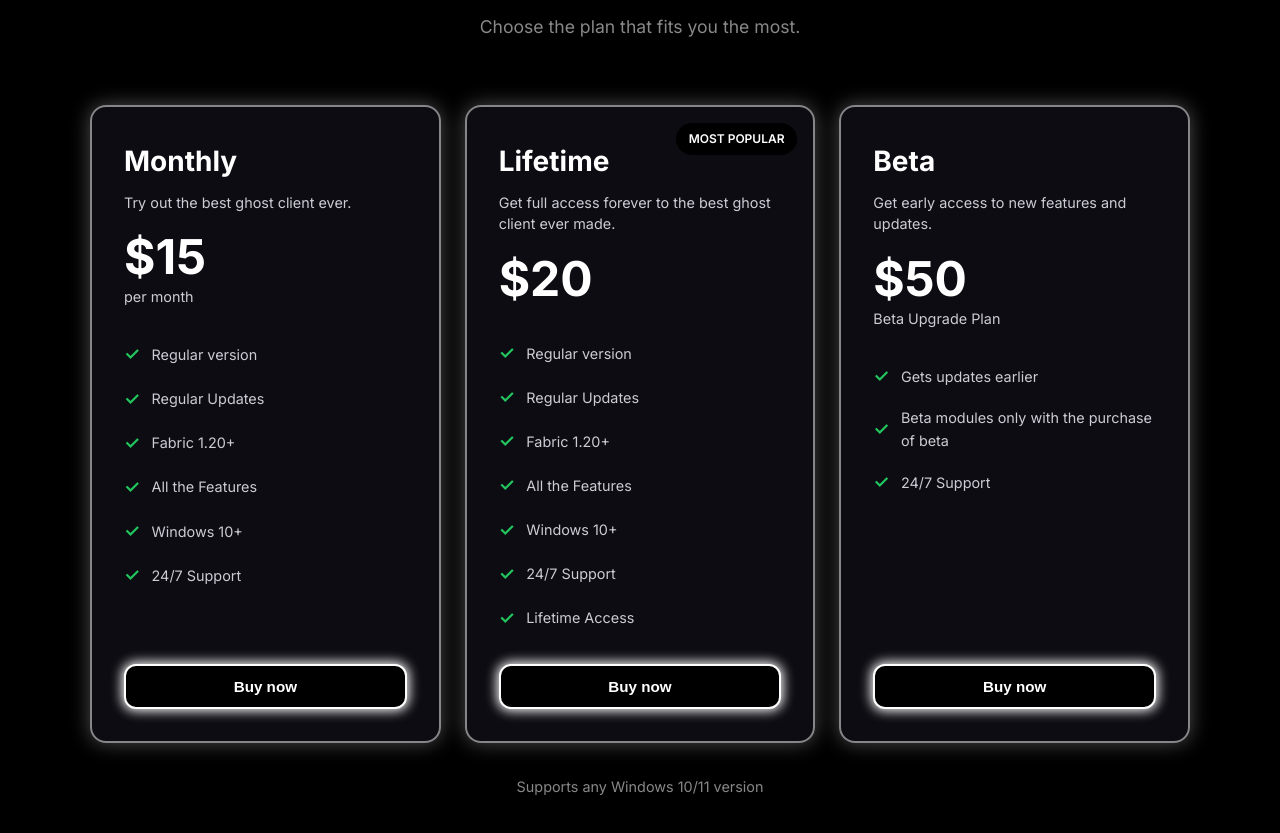
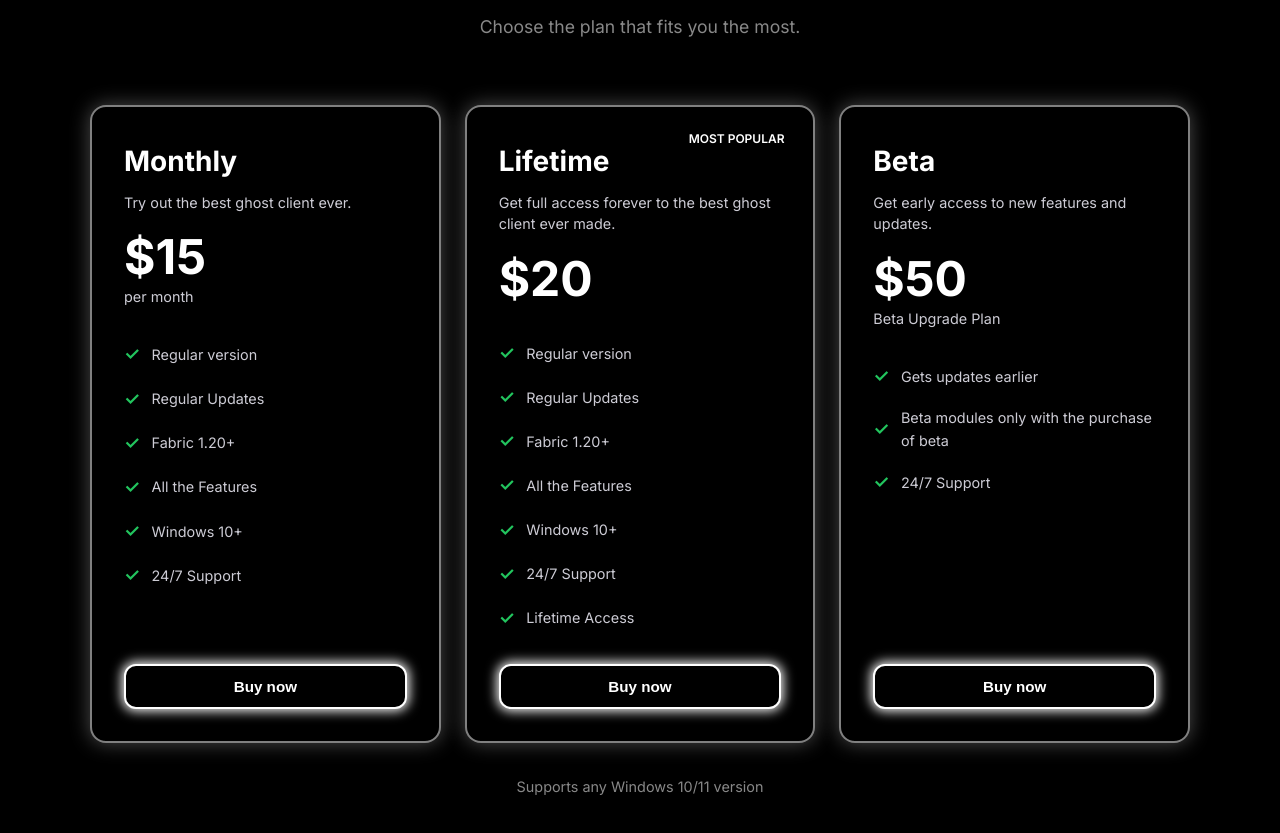
Before and after one commit to vennystrv/ghostline-client, a plain HTML site: page index.html in a window 1280 px wide. Shown: the part 980-1813 px from the top of the page. Drawn offline with Linux system fonts and the light colour scheme.

Commit message:
Update style.css

```diff
--- a/style.css
+++ b/style.css
@@ -277,7 +277,7 @@ html {
 }
 
 .plan-card {
-    background: rgba(20, 20, 30, 0.6);
+    background: #000000;
     border-radius: 16px;
     padding: 2rem;
     position: relative;
```
